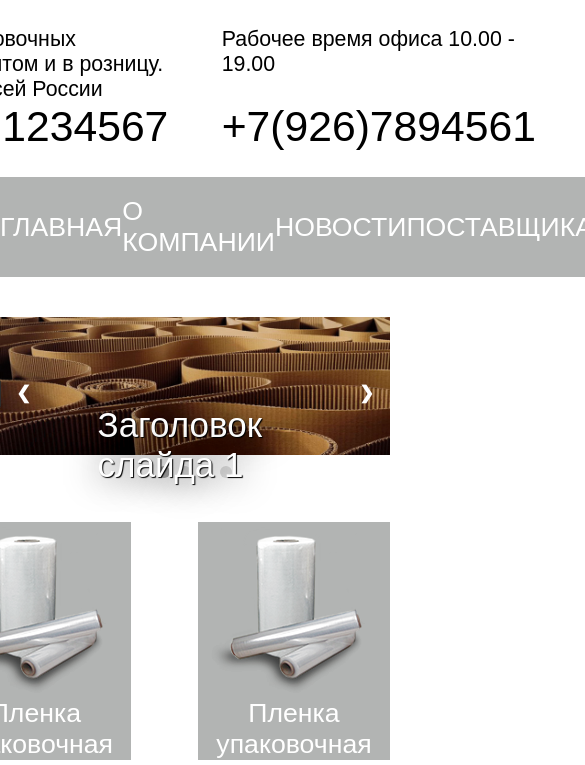
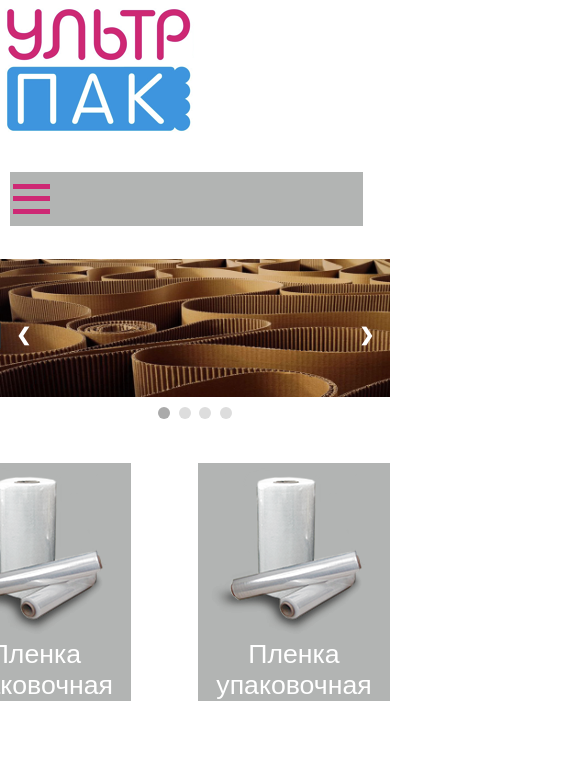
Before and after one commit to ArturSvHub/upak77, a plain HTML site: page Index.html in a window 390 px wide. Shown: the top 765 px of the page, 585 px wide, since content can reach past the window. Drawn offline with Linux system fonts and the light colour scheme.

Commit message:
created adaptive template

```diff
--- a/Index.html
+++ b/Index.html
@@ -5,6 +5,7 @@
     <meta http-equiv="X-UA-Compatible" content="IE=edge" />
     <meta name="viewport" content="width=device-width, initial-scale=1.0" />
     <link rel="stylesheet" href="/wwwroot/css/style.css" />
+    <link rel="stylesheet" href="/wwwroot/css/style-mobile.css" />
     <link rel="stylesheet" href="/wwwroot/css/all.min.css"/>
     <link rel="stylesheet" href="/wwwroot/css/slider-style.css"/>
     <script
--- /dev/null
+++ b/wwwroot/css/style-mobile.css
@@ -0,0 +1,146 @@
+@media (max-width:720pt) {
+  .container{
+
+  }
+  .header__burger {
+    display: block;
+    z-index: 5;
+    position: relative;
+    left: 10pt;
+    width: 40px;
+    height: 30px;
+  }
+  .header__burger span{
+    position: absolute;
+    background-color: #CE2874;
+    left: 0;
+    width: 100%;
+    height: 4pt;
+    top: 9pt;
+  }
+  .header__burger::before,
+  .header__burger::after
+  {
+    content: '';
+    background-color: #CE2874;
+    position: absolute;
+    width: 100%;
+    height: 4pt;
+    left: 0;
+  }
+  .header__burger::before{
+
+    top: 0;
+  }
+  .header__burger::after{
+    bottom: 0;
+  }
+  .header__info,
+  .header__info-first,
+  .header__info-second,
+  .header__menu,
+  .content,
+  .footer__wrapper{
+    padding: 0;
+    margin: 0;
+    width: 100%;
+  }
+  .header__info{
+    display: flex;
+    flex-direction: column;
+  }
+  .header__info-first{
+    order: 2;
+  }
+  .header__info-logo{
+    flex: 0 0 auto;
+  border-radius: 5%;
+  overflow:hidden;
+    max-width: 50%;
+    max-height: 50%;
+    order: 1;
+  }
+  .header__info-second
+  {
+    order: 3;
+  }
+  .header__info-number,
+  .header__info-text{
+    display: none;
+    padding: 0;
+    margin: 0;
+    flex: 0 0 auto;
+  }
+  .header__body {
+    margin: 0;
+    padding: 0;
+    position: relative;
+    display: flex;
+    justify-content: space-between;
+    height: auto;
+    width: 100%;
+    align-items: center;
+    border-color: #b2b4b3;
+  }
+  .header__menu{
+    margin-top: 50pt;
+    position: relative;
+    top: -25pt;
+    left: -20pt;
+    width: 100%;
+    height: 40pt;
+  }
+  .header__list {
+    display: none;
+    width: 100%;
+    height: 100%;
+    display: flex;
+    flex-direction: column;
+    justify-content: space-around;
+    align-items: center;
+
+  }
+  .header__link{
+    display: none;
+
+  }
+  .header__list li{
+    display: none;
+    list-style: none;
+    height: 100%;
+    width: 100%;
+    display: flex;
+    align-items:center;
+    justify-content: center;
+
+
+  }
+
+  .header__link:hover{
+    background-color:#fff;
+    color:black;
+    border-bottom: 2pt solid #CE2874;
+  }
+
+  .header__list li a{
+
+    display: none;
+    height: 100%;
+    width: 100%;
+    align-items:center;
+    justify-content: center;
+    background-color:#b2b4b3;
+  }
+
+  .header__link {
+    display: block;
+    color:#fff;
+    text-transform: uppercase;
+    font-size: 16pt;
+    text-decoration: none;
+}
+.slider__text
+{
+  display: none;
+}
+}
--- a/wwwroot/css/style.css
+++ b/wwwroot/css/style.css
@@ -30,12 +30,11 @@ header {
   z-index: 1;
 }
 .container{
-  margin: 0px auto;
-  padding: 0px auto;
   display: flex;
   flex-direction: column;
 }
 .header__info{
+  margin-bottom: 20pt;
   padding: 20pt;
   align-self: center;
   max-width:1180pt;
@@ -58,7 +57,6 @@ header {
   align-items: flex-start;
 }
 .header__info-logo {
-  z-index: 3;
 }
 .header__logo {
   flex: 0 0 120px;
@@ -66,7 +64,7 @@ header {
   overflow:hidden;
 }
 .header__logo img{
-  max-width: 100%;
+  min-width: 100%;
   display: block;
 }
 
@@ -84,11 +82,11 @@ display: block;
 
 .header__body {
   position: relative;
-  z-index: 2;
   display: flex;
   justify-content: space-between;
   height: 100px;
   align-items: center;
+  border-color: #b2b4b3;
 }
 
 .header__burger {
@@ -98,10 +96,11 @@ display: block;
 .header__menu {
   width: 100%;
   height: 100%;
+  background-color:#b2b4b3;
 }
 
+
 .header__list {
-  z-index: 5;
   width: 100%;
   height: 100%;
   display: flex;
@@ -116,7 +115,7 @@ display: block;
   display: flex;
   align-items:center;
   justify-content: center;
-  background-color:#b2b4b3;
+
 
 }
 
```
Also changed, not shown: wwwroot/js/slider.js (line endings or trailing spaces).
